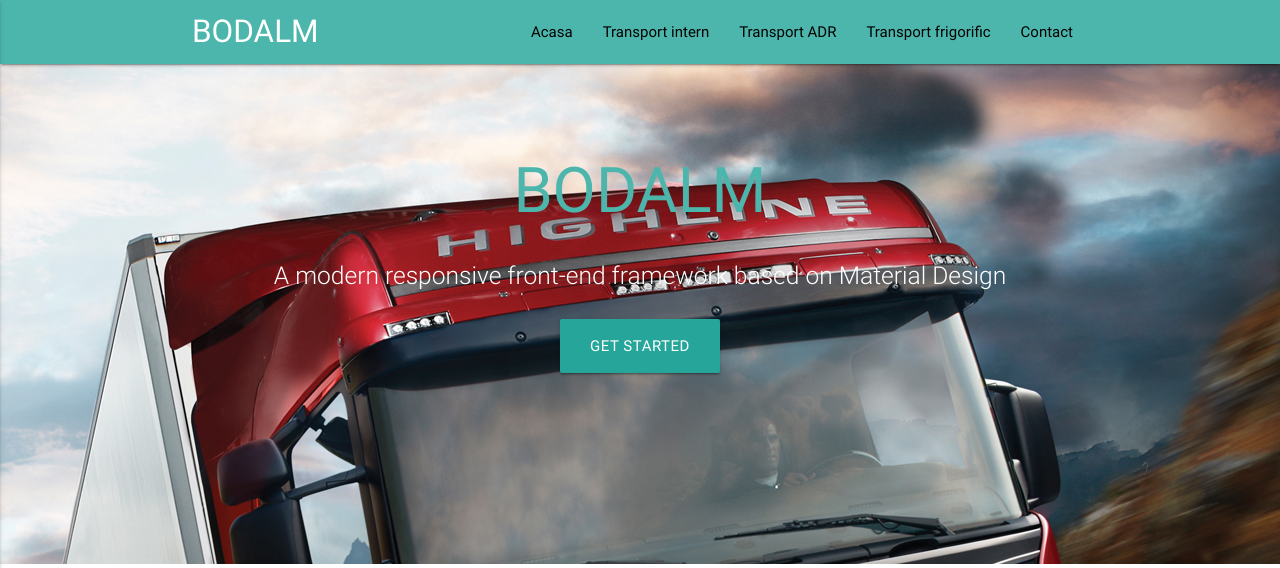
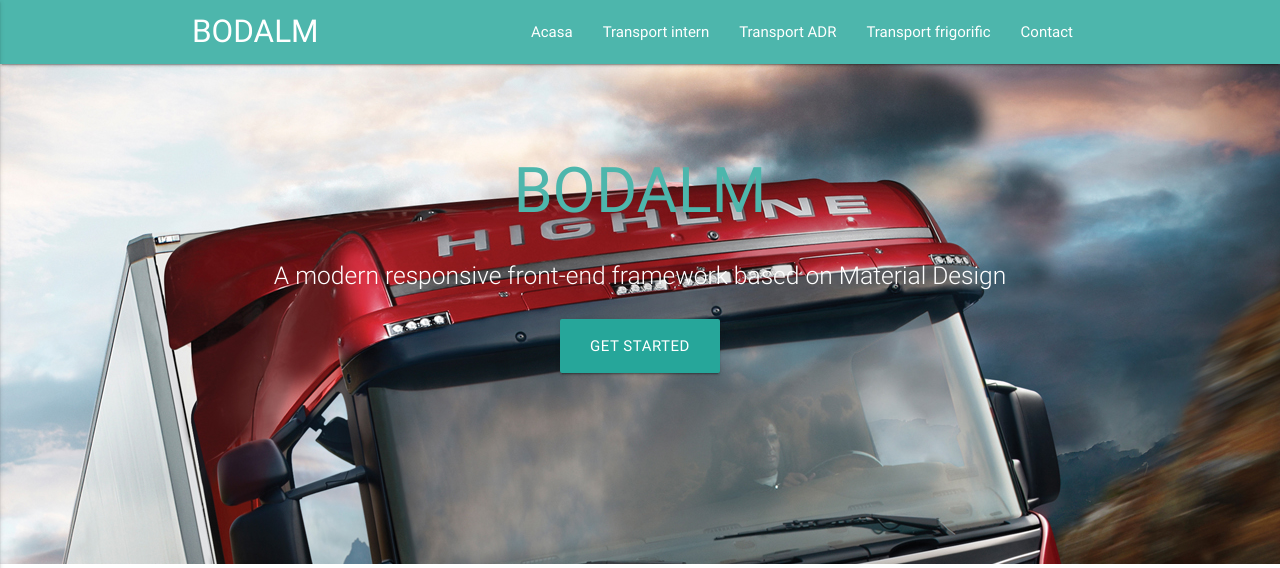
Before and after one commit to emanuelcovaci/transport-network, a Django app: page / in a window 1280 px wide. Shown: the top 568 px of the page. Run offline with Django 3.2, Linux system fonts and the light colour scheme; some libraries are stand-ins or nearby versions.

Commit message:
color white in header

```diff
--- a/src/templates/homepages/index.html
+++ b/src/templates/homepages/index.html
@@ -17,11 +17,11 @@
     <div class="nav-wrapper container">
       <a style="color:white" id="logo-container" href="#" class="brand-logo">BODALM</a>
       <ul class="right hide-on-med-and-down">
-        <li><a style="color: black" href="#">Acasa</a></li>
-        <li><a style="color: black" href="/intern">Transport intern</a></li>
-        <li><a style="color: black" href="/adr">Transport ADR </a></li>
-        <li><a style="color: black" href="/frigorific">Transport frigorific </a></li>
-        <li><a style="color: black" href="/contact">Contact</a></li>
+        <li><a style="color: white" href="#">Acasa</a></li>
+        <li><a style="color: white" href="/intern">Transport intern</a></li>
+        <li><a style="color: white" href="/adr">Transport ADR </a></li>
+        <li><a style="color: white" href="/frigorific">Transport frigorific </a></li>
+        <li><a style="color: white" href="/contact">Contact</a></li>
       </ul>
 
       <ul id="nav-mobile" class="side-nav">
```
